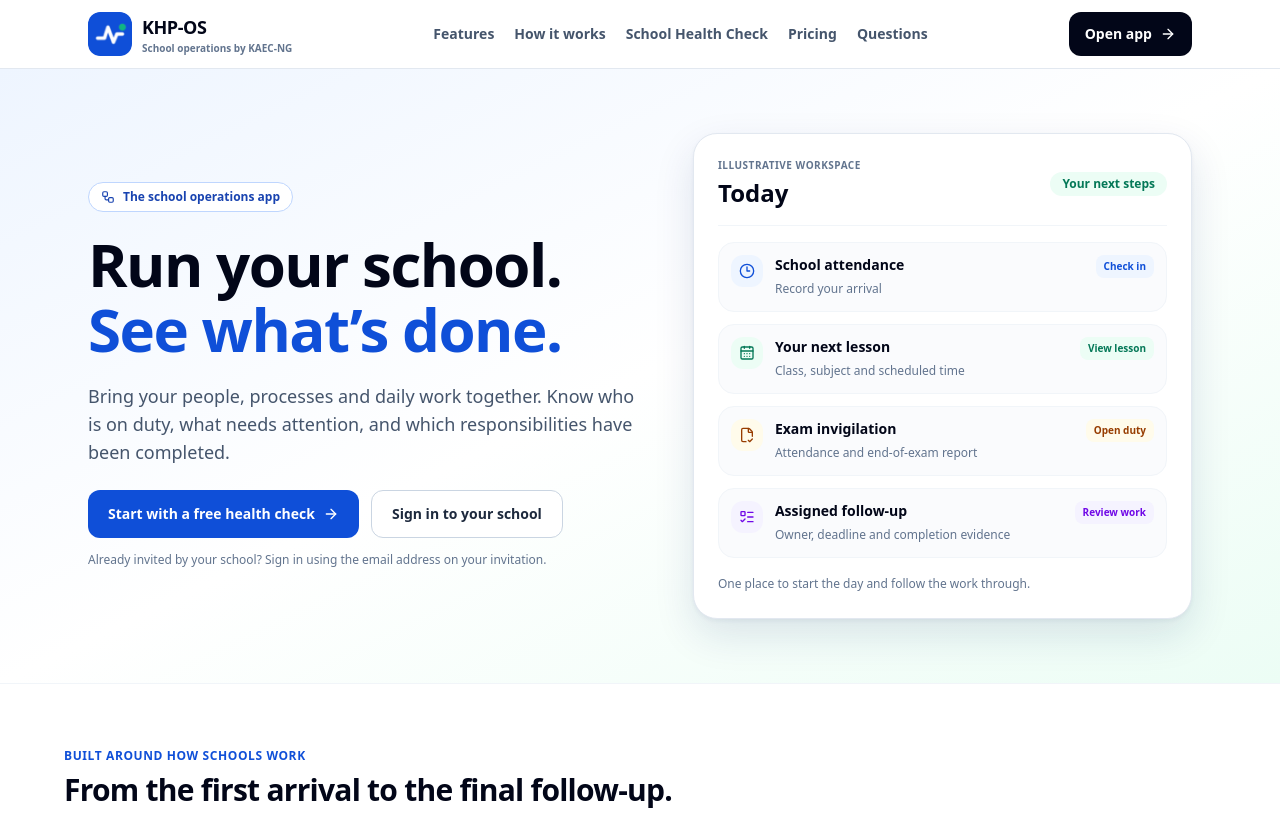
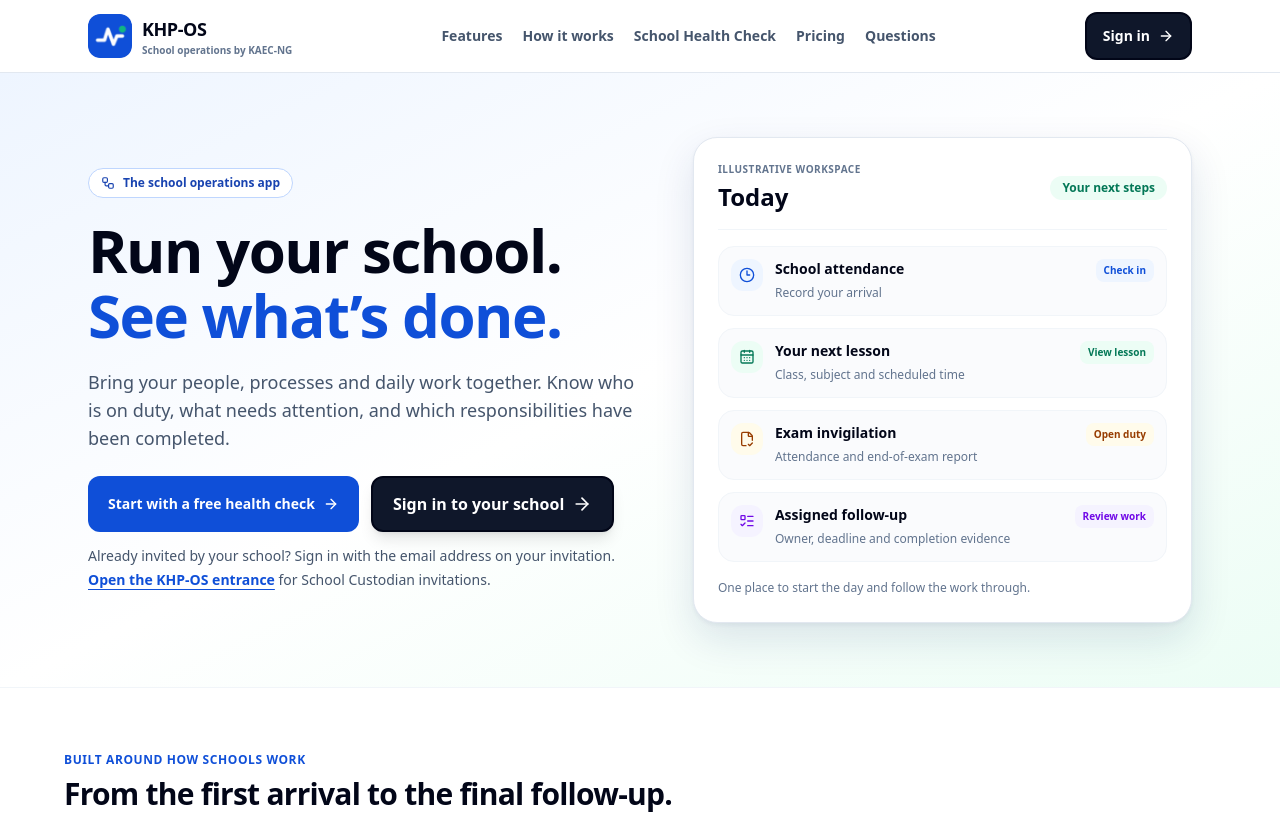
Before and after one commit to synsynlele/kaec-school-health-check, a Next.js app: page / in a window 1280 px wide. Shown: the top 814 px of the page. Built offline with nearby package versions, Linux system fonts and the light colour scheme; no server answers.

Commit message:
fix(khpos): make sign-in prominent on landing header and hero, retain Custodian invitation entrance

```diff
--- a/src/components/landing/ProductLanding.tsx
+++ b/src/components/landing/ProductLanding.tsx
@@ -27,6 +27,7 @@ const faqs = [
 
 const primary = "inline-flex min-h-12 items-center justify-center gap-2 rounded-xl bg-brand-700 px-5 py-3 text-sm font-bold text-white transition hover:bg-brand-800 focus-visible:outline-2 focus-visible:outline-offset-4 focus-visible:outline-brand-700";
 const secondary = "inline-flex min-h-12 items-center justify-center gap-2 rounded-xl border border-slate-300 bg-white px-5 py-3 text-sm font-bold text-slate-800 transition hover:bg-slate-50 focus-visible:outline-2 focus-visible:outline-offset-4 focus-visible:outline-brand-700";
+const schoolSignIn = "inline-flex min-h-14 items-center justify-center gap-2 rounded-xl border-2 border-slate-950 bg-slate-950 px-5 py-3 text-base font-black text-white shadow-lg transition hover:bg-slate-800 focus-visible:outline-4 focus-visible:outline-offset-4 focus-visible:outline-brand-700";
 
 function Brand() {
   return <Link href="/" className="inline-flex shrink-0 items-center gap-2.5" aria-label="KHP-OS home">
@@ -48,7 +49,7 @@ export function ProductLanding() {
           <a href="#pricing" className="hover:text-brand-700">Pricing</a>
           <a href="#faq" className="hover:text-brand-700">Questions</a>
         </nav>
-        <Link href="/khpos" className="inline-flex min-h-11 shrink-0 items-center gap-2 rounded-xl bg-slate-950 px-4 py-2 text-sm font-bold text-white hover:bg-slate-800">Open app <ArrowRight aria-hidden="true" className="size-4" /></Link>
+        <Link href="/account" aria-label="Sign in to your school" className="inline-flex min-h-12 shrink-0 items-center gap-2 rounded-xl border-2 border-slate-950 bg-slate-950 px-4 py-2 text-sm font-black text-white hover:bg-slate-800" style={{ backgroundColor: "#0f172a", color: "#ffffff" }}>Sign in <ArrowRight aria-hidden="true" className="size-4" /></Link>
       </div>
     </header>
 
@@ -61,9 +62,9 @@ export function ProductLanding() {
             <p className="mt-5 max-w-xl text-base leading-7 text-slate-600 sm:text-lg">Bring your people, processes and daily work together. Know who is on duty, what needs attention, and which responsibilities have been completed.</p>
             <div className="mt-6 grid gap-3 sm:flex sm:flex-wrap">
               <Link href="/assessment" className={primary}>Start with a free health check <ArrowRight aria-hidden="true" className="size-4" /></Link>
-              <Link href="/account" className={secondary}>Sign in to your school</Link>
+              <Link href="/account" aria-label="Sign in to your school" className={schoolSignIn} style={{ backgroundColor: "#0f172a", color: "#ffffff" }}>Sign in to your school <ArrowRight aria-hidden="true" className="size-5" /></Link>
             </div>
-            <p className="mt-3 text-xs leading-5 text-slate-500">Already invited by your school? Sign in using the email address on your invitation.</p>
+            <p className="mt-3 text-sm leading-6 text-slate-600">Already invited by your school? Sign in with the email address on your invitation. <Link href="/khpos" className="font-bold text-brand-700 underline underline-offset-4">Open the KHP-OS entrance</Link> for School Custodian invitations.</p>
           </div>
           <div className="rounded-3xl border border-slate-200 bg-white p-4 shadow-lift sm:p-6" aria-label="Illustrative KHP-OS school day">
             <div className="flex items-center justify-between gap-3 border-b border-slate-100 pb-4">
```
